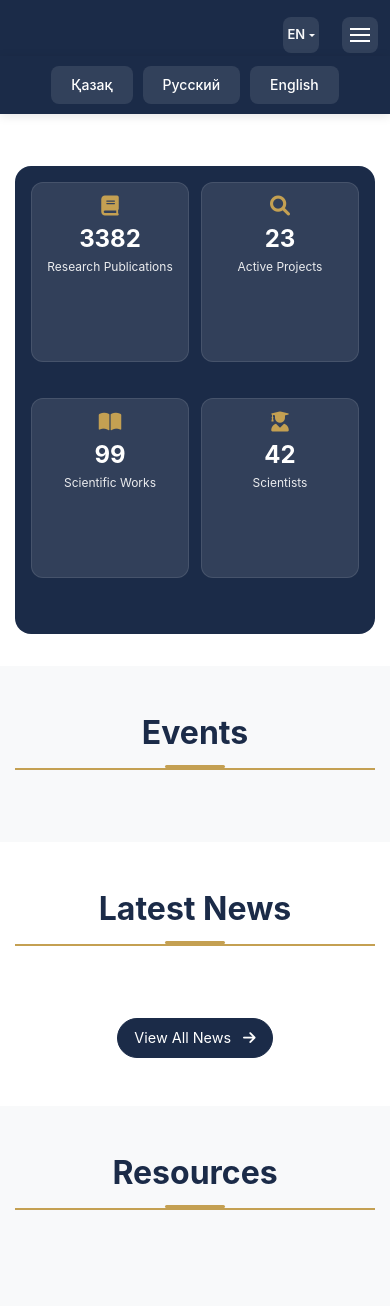
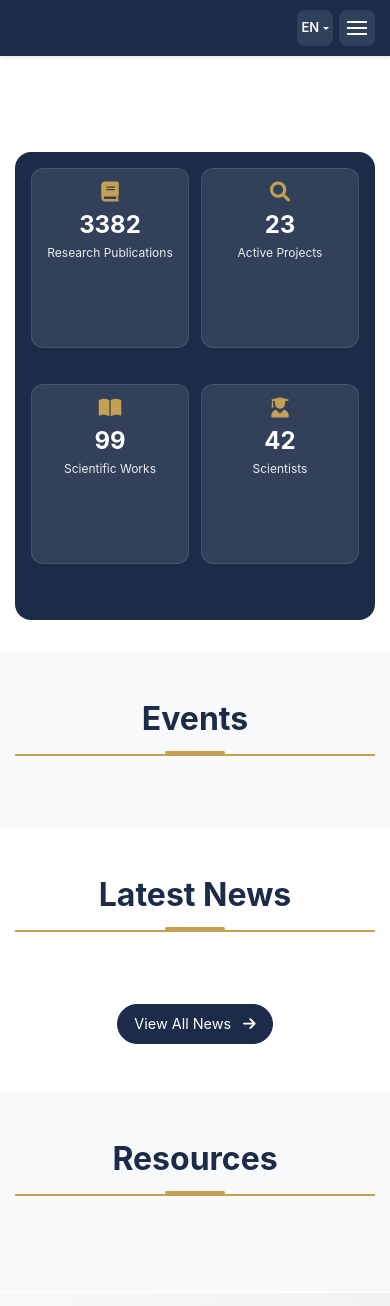
Before and after one commit to SmaylovSerikbay/historystate, a Django app: page /en/ in a window 390 px wide. Shown: the top 1306 px of the page. Run offline with Django 5.2, Linux system fonts and the light colour scheme; data that the repository does not hold is empty; some libraries are stand-ins or nearby versions.

Commit message:
Optimize mobile navbar layout with refined responsive CSS adjustments

```diff
--- a/templates/base.html
+++ b/templates/base.html
@@ -166,137 +166,61 @@
         @media (max-width: 991.98px) {
             /* Шапка */
             .navbar > .container {
-                padding: 8px 15px;
+                padding: 0 15px;
+                position: relative;
+                justify-content: flex-start;
             }
 
             /* Логотип */
             .navbar-brand {
-                font-size: 15px;
+                font-size: 14px;
+                padding: 8px 0;
+                margin-right: auto;
+                max-width: calc(100% - 100px); /* Оставляем место для кнопок */
+                white-space: normal;
                 line-height: 1.2;
-                max-width: calc(100% - 140px); /* Оставляем место для кнопок */
-                margin-right: 0;
+            }
+
+            .navbar-brand span {
+                display: -webkit-box;
+                -webkit-line-clamp: 2;
+                -webkit-box-orient: vertical;
+                overflow: hidden;
             }
 
             .header-logo {
                 height: 32px;
-                margin-right: 10px;
-                object-fit: contain;
+                min-width: 32px;
+                margin-right: 8px;
+                flex-shrink: 0;
             }
 
-            .navbar-brand span {
-                display: block;
-                white-space: normal;
-                word-wrap: break-word;
-            }
-
-            /* Группа кнопок справа */
+            /* Кнопки справа */
             .mobile-buttons {
                 display: flex;
                 align-items: center;
                 gap: 8px;
-                margin-left: auto;
+                margin-left: 10px;
+                flex-shrink: 0;
             }
 
-            /* Поиск в мобильной версии */
-            .search-wrapper {
-                order: -1; /* Перемещаем поиск перед языками */
+            /* Переключатель языков */
+            .language-switcher {
                 margin: 0;
             }
 
-            .search-toggle {
-                width: 40px;
-                height: 40px;
-                padding: 0;
-                display: flex;
-                align-items: center;
-                justify-content: center;
-                background: rgba(255,255,255,0.1);
-                border: none;
-                border-radius: 8px;
-            }
-
-            .search-toggle i {
-                font-size: 16px;
-            }
-
-            .search-popup {
-                position: fixed;
-                top: 60px;
-                left: 0;
-                right: 0;
-                width: 100%;
-                margin: 0;
-                padding: 15px;
-                border-radius: 0;
-                background: var(--primary-color);
-                box-shadow: 0 2px 10px rgba(0,0,0,0.1);
-            }
-
-            .search-form .form-control {
-                height: 40px;
-                font-size: 15px;
-                border: none;
-                background: rgba(255,255,255,0.1);
-                color: #fff;
-                padding: 0 15px;
-            }
-
-            .search-form .form-control::placeholder {
-                color: rgba(255,255,255,0.7);
-            }
-
-            .search-form .btn {
-                height: 40px;
-                padding: 0 15px;
-                background: var(--secondary-color);
-                border: none;
-            }
-
-            /* Переключатель языков */
             .language-switcher .btn {
                 width: 40px;
                 height: 40px;
                 padding: 0;
+                border: none;
+                background: rgba(255,255,255,0.1);
+                border-radius: 8px;
+                font-size: 13px;
+                font-weight: 600;
                 display: flex;
                 align-items: center;
                 justify-content: center;
-                background: rgba(255,255,255,0.1);
-                border: none;
-                border-radius: 8px;
-                font-size: 13px;
-                font-weight: 600;
-            }
-
-            .language-switcher .dropdown-menu {
-                position: fixed !important;
-                top: 60px !important;
-                left: 0 !important;
-                right: 0 !important;
-                width: 100%;
-                margin: 0;
-                padding: 10px;
-                border-radius: 0;
-                background: var(--primary-color);
-                box-shadow: 0 2px 10px rgba(0,0,0,0.1);
-                display: flex;
-                justify-content: center;
-                gap: 10px;
-            }
-
-            .language-switcher .dropdown-item {
-                width: auto;
-                padding: 8px 20px;
-                text-align: center;
-                color: #fff;
-                background: rgba(255,255,255,0.1);
-                border-radius: 8px;
-                font-weight: 500;
-                border: none;
-            }
-
-            .language-switcher .dropdown-item:hover {
-                background: rgba(255,255,255,0.2);
-                padding-left: 20px;
             }
 
             /* Кнопка меню */
@@ -304,6 +228,7 @@
                 width: 40px;
                 height: 40px;
                 padding: 0;
+                margin: 0;
                 border: none;
                 background: rgba(255,255,255,0.1);
                 border-radius: 8px;
@@ -311,58 +236,60 @@
         }
 
         @media (max-width: 576px) {
-            .navbar > .container {
-                padding: 6px 12px;
+            body {
+                padding-top: 56px;
+            }
+
+            .navbar {
+                min-height: 56px;
             }
 
             .navbar-brand {
-                font-size: 14px;
-                max-width: calc(100% - 130px);
+                font-size: 13px;
+                max-width: calc(100% - 90px);
             }
 
             .header-logo {
                 height: 28px;
-                margin-right: 8px;
+                min-width: 28px;
+                margin-right: 6px;
             }
 
-            .search-toggle,
-            .language-switcher .btn,
-            .navbar-toggler {
+            .navbar-collapse {
+                top: 56px;
+            }
+
+            .navbar-toggler,
+            .language-switcher .btn {
                 width: 36px;
                 height: 36px;
             }
 
-            .search-popup,
-            .language-switcher .dropdown-menu {
-                top: 56px !important;
-            }
-
-            .search-form .form-control,
-            .search-form .btn {
-                height: 36px;
+            .mobile-buttons {
+                gap: 6px;
             }
         }
 
         @media (max-width: 360px) {
             .navbar-brand {
-                font-size: 13px;
-                max-width: calc(100% - 120px);
+                font-size: 12px;
+                max-width: calc(100% - 84px);
             }
 
             .header-logo {
                 height: 24px;
-                margin-right: 6px;
+                min-width: 24px;
+                margin-right: 5px;
             }
 
-            .search-toggle,
-            .language-switcher .btn,
-            .navbar-toggler {
+            .navbar-toggler,
+            .language-switcher .btn {
                 width: 34px;
                 height: 34px;
             }
 
             .mobile-buttons {
-                gap: 6px;
+                gap: 5px;
             }
         }
 
```
